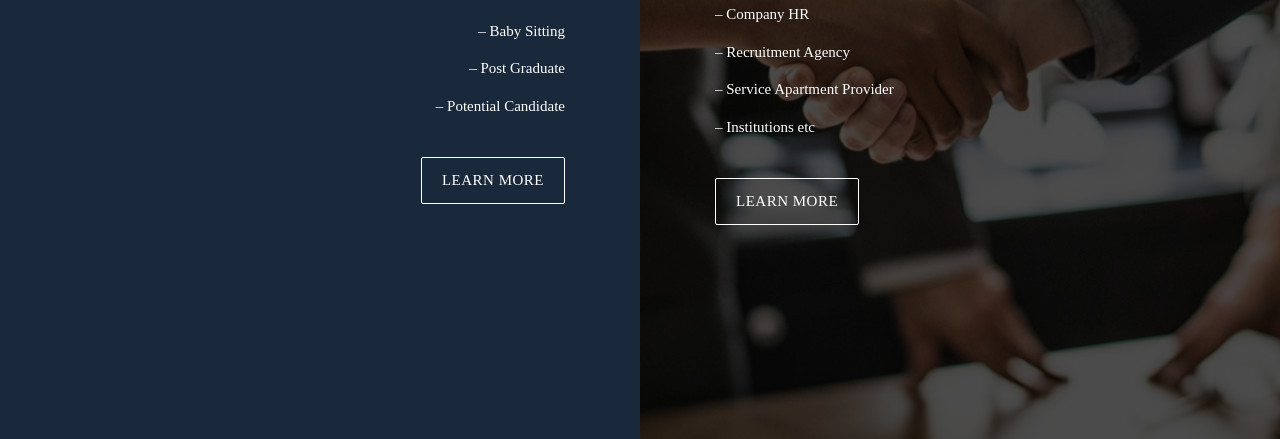
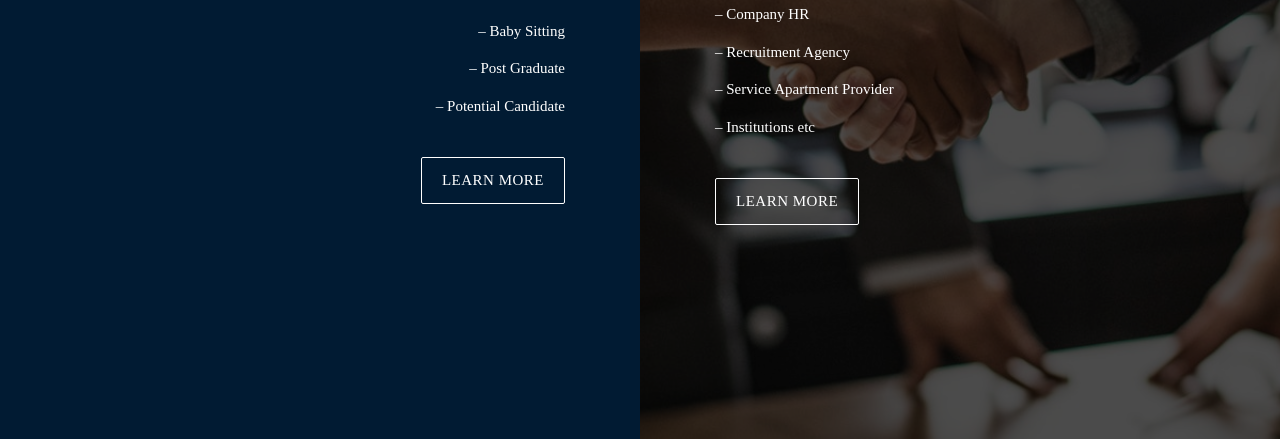
Before and after one commit to teren3ce/blackcube-template, a website: page public/index.html in a window 1280 px wide. Shown: the part 361-800 px from the top of the page. Drawn offline with nearby package versions, Linux system fonts and the light colour scheme; a web font is replaced by a local one.

Commit message:
misc updates

```diff
--- a/scss/main.scss
+++ b/scss/main.scss
@@ -2,7 +2,7 @@
 // $primary: #BE0000;
 // $dark: #0A0A0A;
 // $accent: #D80365;
-$primary: #19283A;
+$primary: #011b33;
 $dark: #0A0A0A;
 $accent: #3283e6;
 body {
```
Also changed, not shown: public/css/main.min.css.
